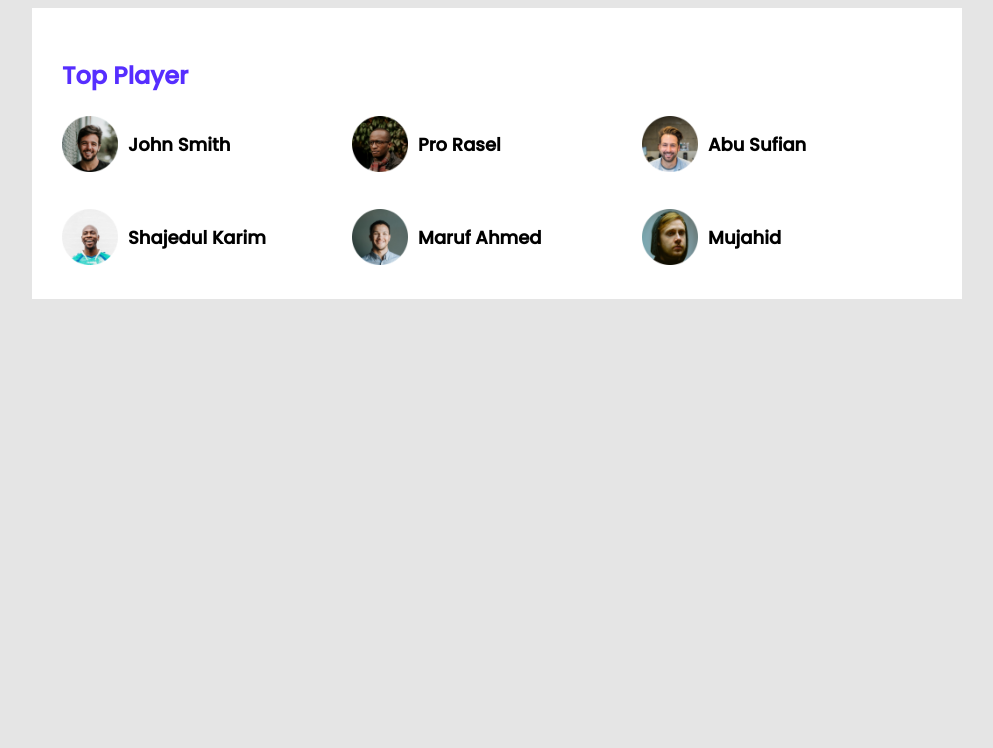
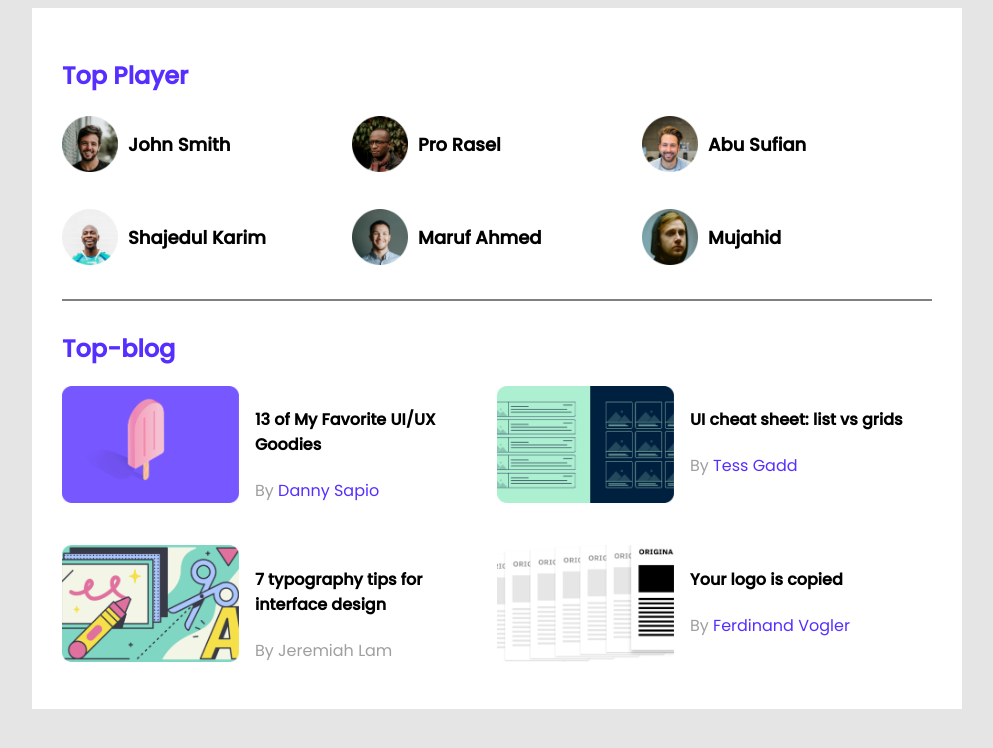
Before and after one commit to RobinHossain5261/leader-bord, a plain HTML site: page index.html in a window 1280 px wide. Shown: the whole page, without its empty margins (143-1136 px from the left). Drawn offline with Linux system fonts and the light colour scheme.

Commit message:
top blog end

```diff
--- a/index.html
+++ b/index.html
@@ -43,7 +43,57 @@
                     </div>
                 </div>
             </div>
+            <hr>
+            <div class="top-blogs">
+                <h2 class="section-title">Top-blog</h2>
+                <div class="blogs">
+                    <div class="blog">
+                        <div class="tambel">
+                            <img src="images/blogs/blog-1.png" alt="">
+                        </div>
+                        <div class="blog-info">
+                            <h4>13 of My Favorite
+                                UI/UX Goodies</h4>
+                            <p>By <a href="#">Danny Sapio</a></p>
+                        </div>
+                    </div>
+                    <div class="blog">
+                        <div class="tambel">
+                            <img src="images/blogs/blog-2.png" alt="">
+                        </div>
+                        <div class="blog-info">
+                            <h4>UI cheat sheet:
+                                list vs grids
+                            </h4>
+                            <p>By <a href="#"> Tess Gadd</a></p>
+                        </div>
+                    </div>
+                    <div class="blog">
+                        <div class="tambel">
+                            <img src="images/blogs/blog-3.png" alt="">
+                        </div>
+                        <div class="blog-info">
+                            <h4>7 typography tips
+                                for interface design
+                            </h4>
+                            <p>By <a href="#"></a>Jeremiah Lam</a></p>
+                        </div>
+                    </div>
+                    <div class="blog">
+                        <div class="tambel">
+                            <img src="images/blogs/blog-4.png" alt="">
+                        </div>
+                        <div class="blog-info">
+                            <h4>Your logo is
+                                copied
+                            </h4>
+                            <p>By <a href="#">Ferdinand Vogler</a></p>
+                        </div>
+                    </div>
+                </div>
+            </div>
         </section>
+
     </main>
 
 </body>
--- a/style.css
+++ b/style.css
@@ -14,6 +14,16 @@ body {
     margin: auto;
     padding: 30px;
 
+}
+
+a {
+    text-decoration: none;
+    color: #562EFF;
+}
+
+hr {
+    border: 1px solid gray;
+    margin: 30px 0;
 }
 
 .section-title {
@@ -44,3 +54,26 @@ body {
     margin-left: 10px;
     font-size: 18px;
 }
+
+/* top blog styles */
+
+.blogs {
+    display: grid;
+    grid-template-columns: repeat(2, 1fr);
+    grid-row-gap: 26px;
+}
+
+.blog .tambel img {
+    width: 177px;
+    height: 117px;
+    margin-right: 16px;
+}
+
+.blog {
+    display: flex;
+}
+
+.blog .blog-info p {
+    color: #9F9F9F;
+
+}
```
